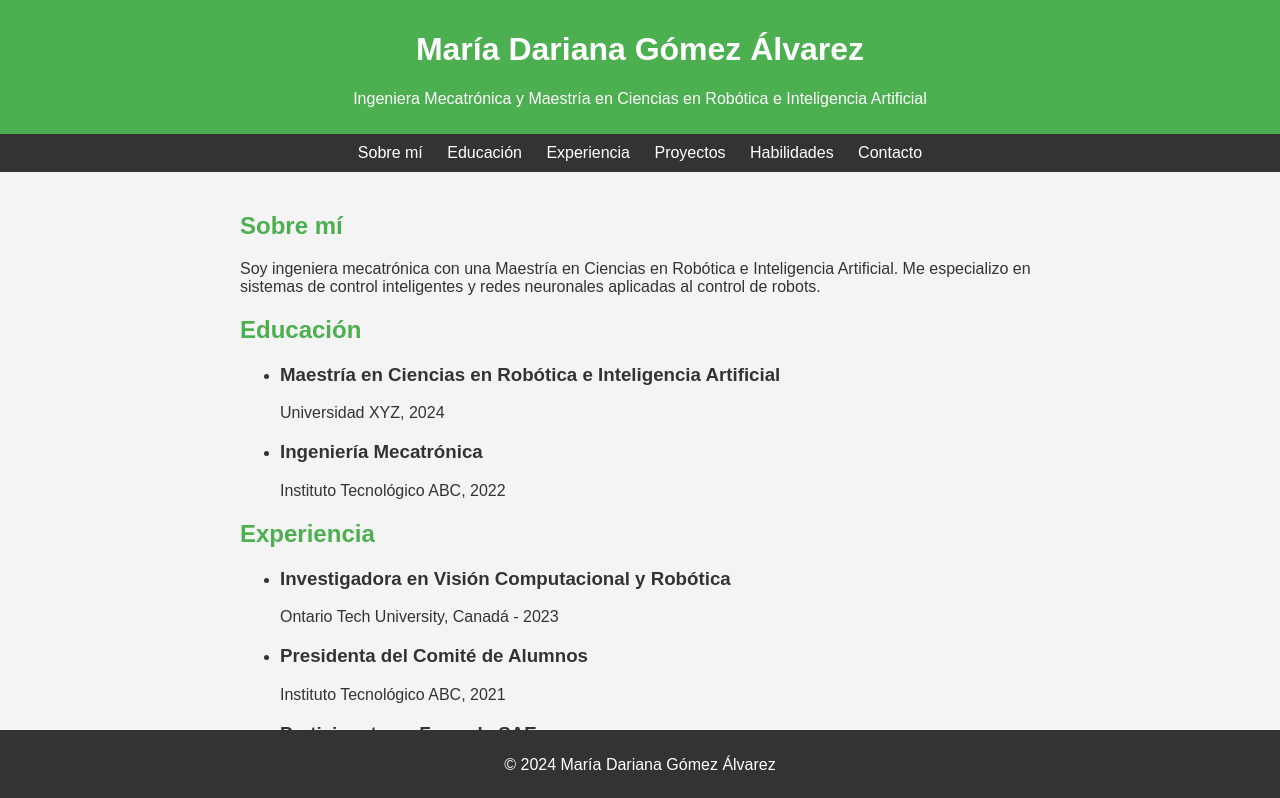
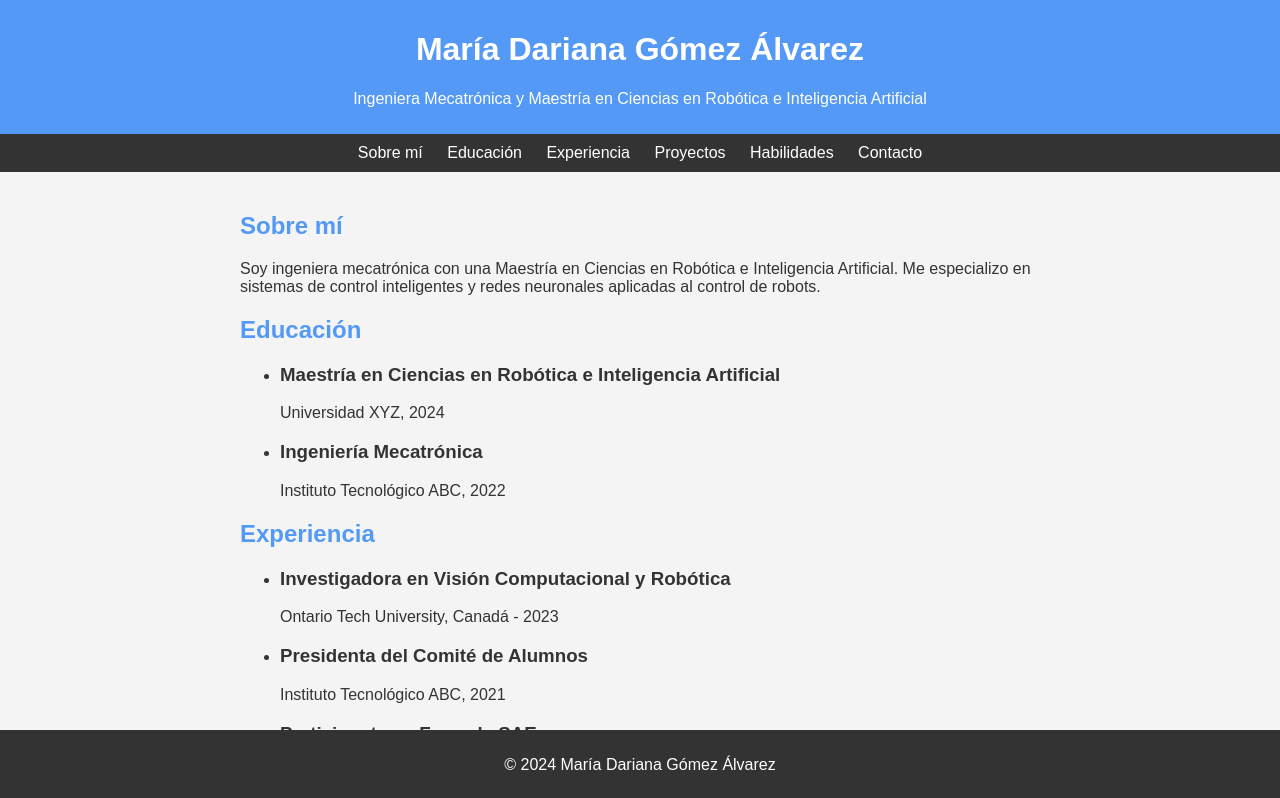
Before and after one commit to michel-lopez-franco/StaticPageInRender, a plain HTML site: page index.html in a window 1280 px wide. Shown: the top 798 px of the page. Drawn offline with Linux system fonts and the light colour scheme.

Commit message:
Genere un cambio en el color de los titulos

```diff
--- a/styles.css
+++ b/styles.css
@@ -7,7 +7,7 @@ body {
 }
 
 header {
-    background: #4CAF50;
+    background: #5399f5;
     color: white;
     padding: 10px 0;
     text-align: center;
@@ -47,7 +47,7 @@ section {
 }
 
 h2 {
-    color: #4CAF50;
+    color: #5399f5;
 }
 
 footer {
```
